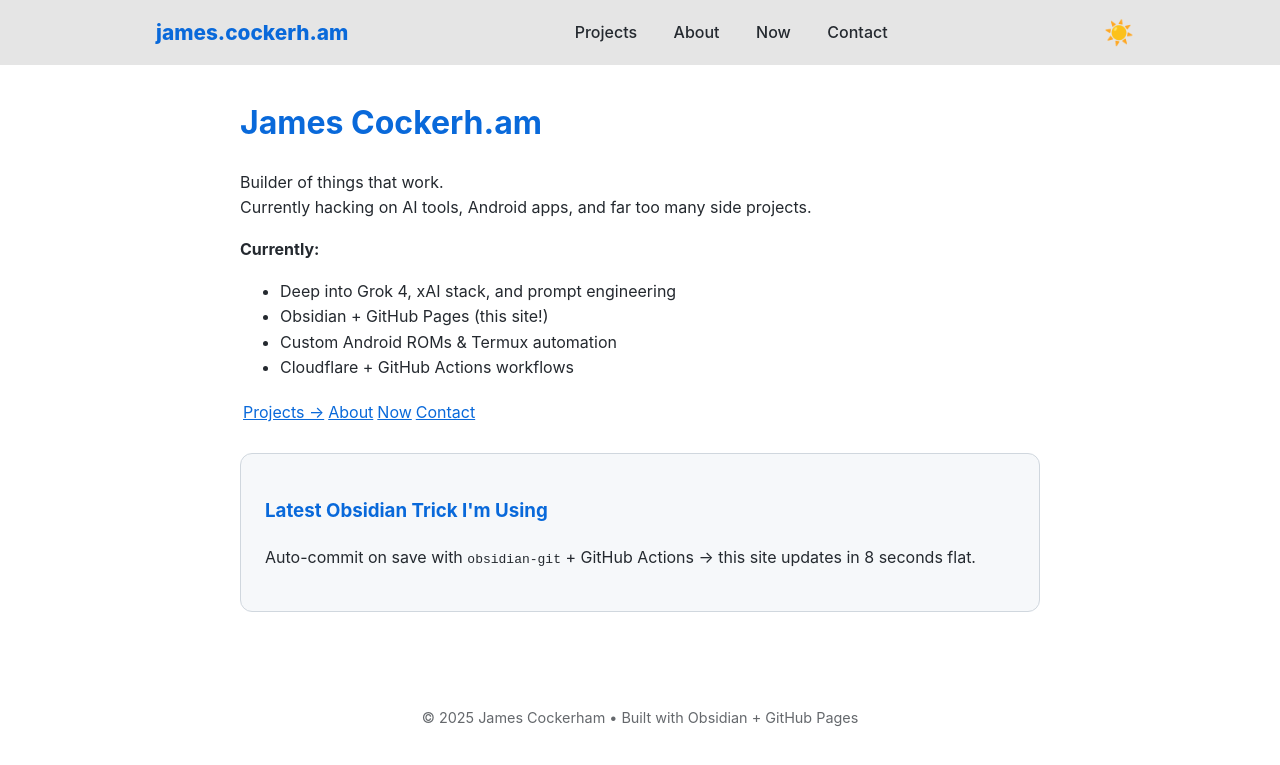
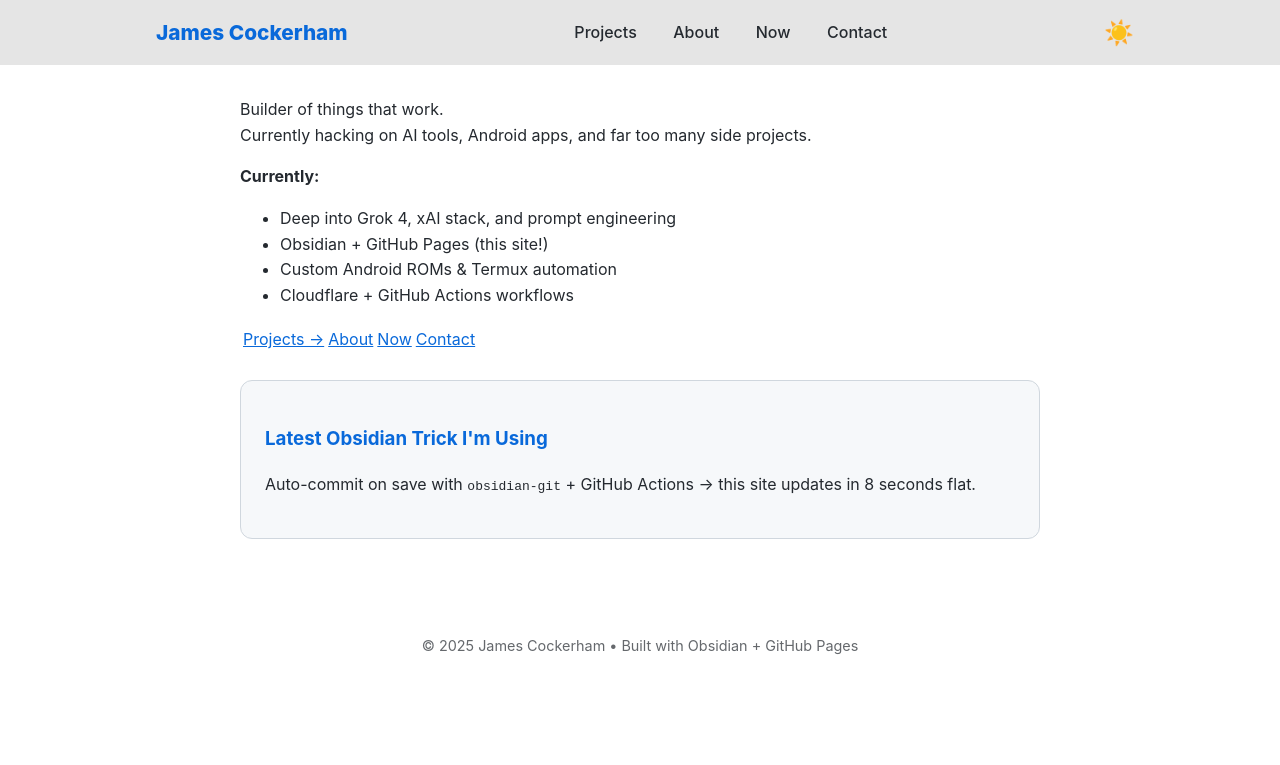
Before and after one commit to jamescockerham/A-Personal-Website, a Jekyll site: the page built from index.md, in a window 1280 px wide. Shown: the top 765 px of the page. Built offline with Jekyll 4.4.1, drawn with Linux system fonts in a browser that asks for light colours.

Commit message:
Last Sync: 2025-11-18 23:03 (Mobile)

```diff
--- a/_layouts/default.html
+++ b/_layouts/default.html
@@ -3,7 +3,7 @@
 <head>
   <meta charset="utf-8">
   <meta name="viewport" content="width=device-width, initial-scale=1">
-  <title>{{ page.title }} – James Cockerh.am</title>
+  <title>{{ page.title }} – James Cockerham</title>
   {% seo %}
   <link rel="stylesheet" href="/assets/style.css">
   <link rel="icon" href="/assets/jc-favicon.png">
@@ -11,7 +11,7 @@
 <body>
   <header>
     <nav>
-      <a href="/" class="logo">james.cockerh.am</a>
+      <a href="/" class="logo">James Cockerham</a>
       <div class="links">
         <a href="/projects">Projects</a>
         <a href="/about">About</a>
--- a/index.md
+++ b/index.md
@@ -2,8 +2,6 @@
 title: Hey, I'm James 👋
 layout: default
 ---
-
-# James Cockerh.am
 
 Builder of things that work.
 Currently hacking on AI tools, Android apps, and far too many side projects.
```
